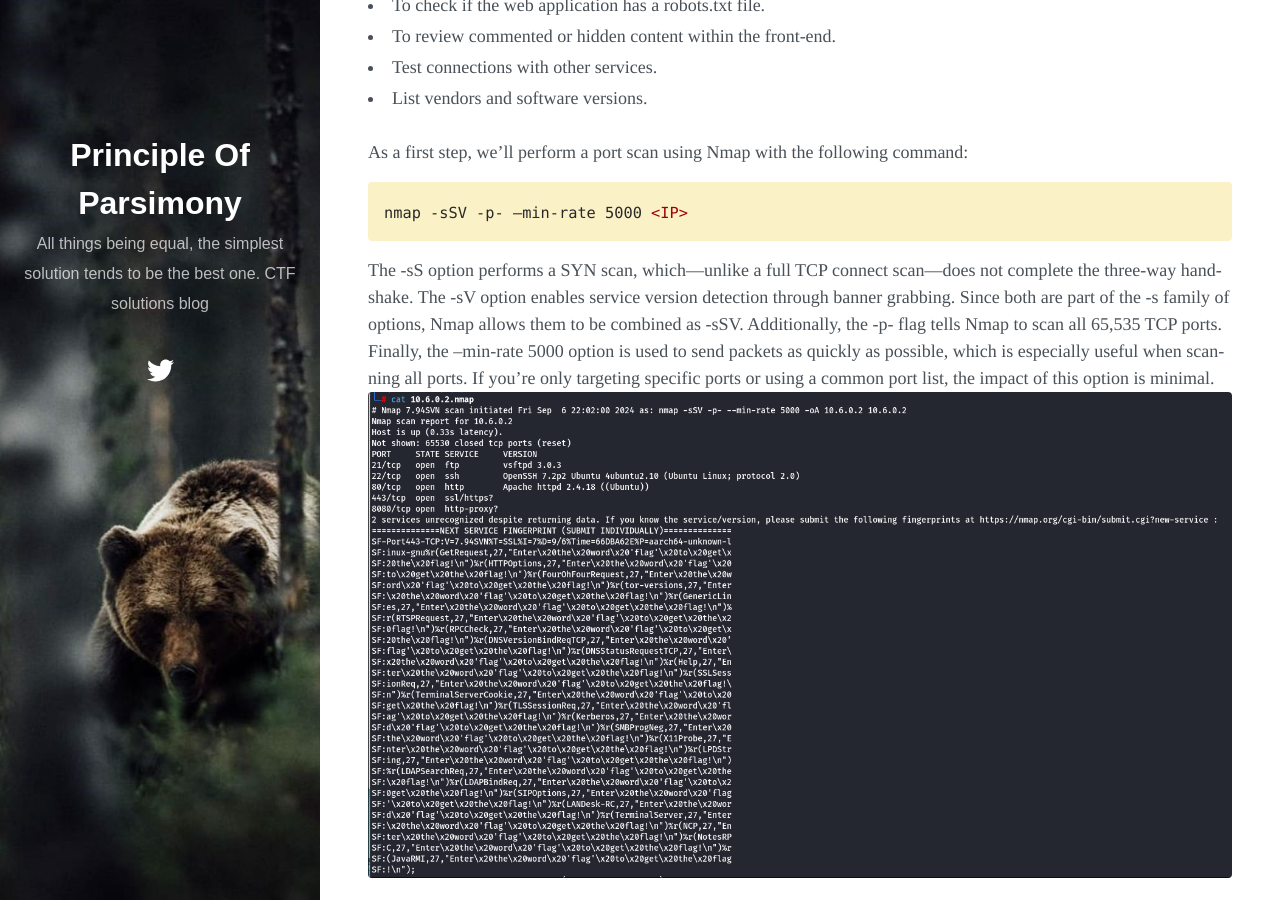
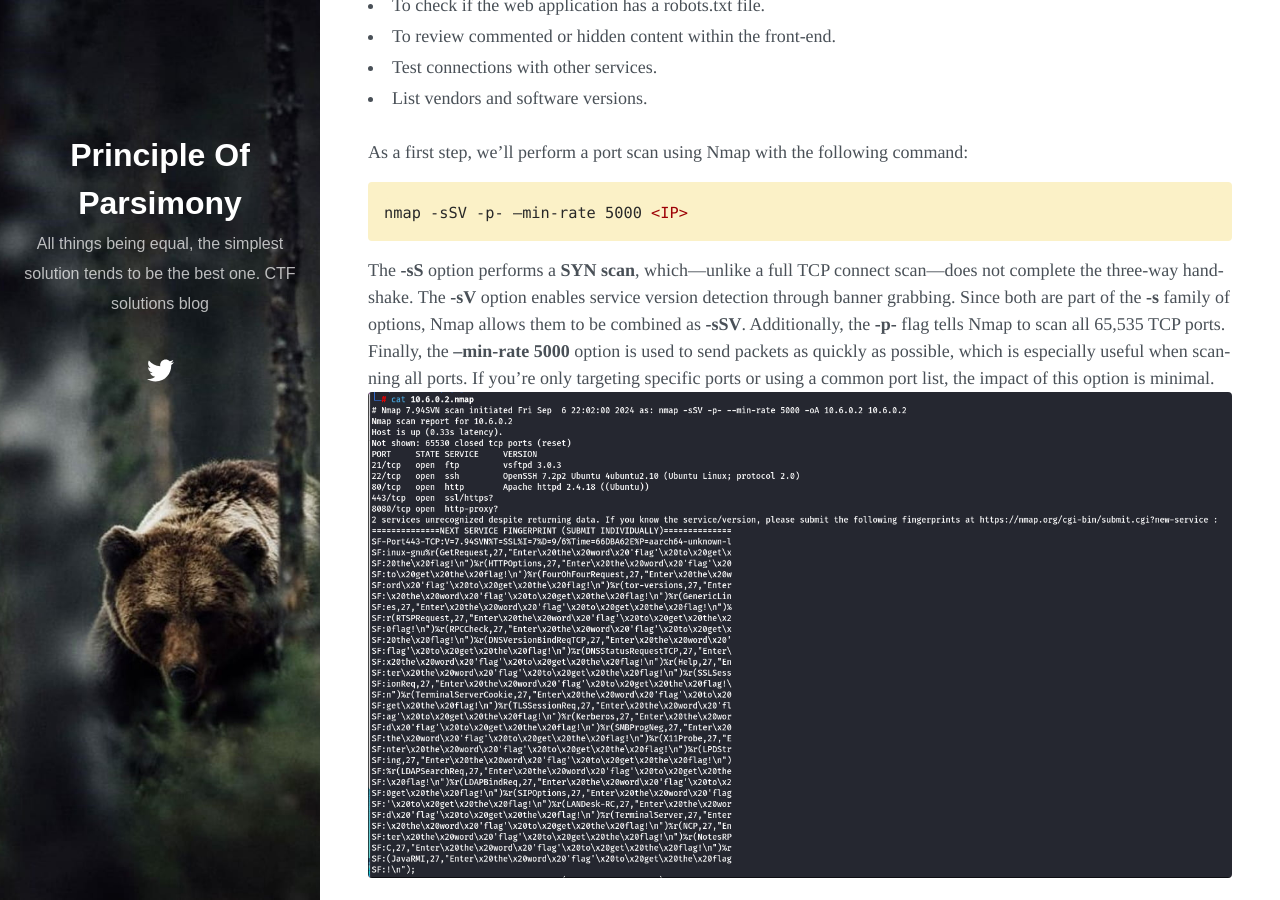
Before and after one commit to InfoSecGopNik/CTF, a Jekyll site: the page built from _posts/2025-07-12-starter-ctf-challenge.md, in a window 1280 px wide and 900 px high, scrolled down 1264 px. Built offline with Jekyll 4.4.1, drawn with Linux system fonts in a browser that asks for light colours; nearby versions of some CDN libraries; some of the changed text lies outside the part shown.

````diff
--- a/_posts/2025-07-12-starter-ctf-challenge.md
+++ b/_posts/2025-07-12-starter-ctf-challenge.md
@@ -70,7 +70,7 @@ As a first step, we'll perform a port scan using Nmap with the following command
 ```html
 nmap -sSV -p- –min-rate 5000 <IP>
 ```
-The -sS option performs a SYN scan, which—unlike a full TCP connect scan—does not complete the three-way handshake. The -sV option enables service version detection through banner grabbing. Since both are part of the -s family of options, Nmap allows them to be combined as -sSV. Additionally, the -p- flag tells Nmap to scan all 65,535 TCP ports. Finally, the --min-rate 5000 option is used to send packets as quickly as possible, which is especially useful when scanning all ports. If you're only targeting specific ports or using a common port list, the impact of this option is minimal.
+The **-sS** option performs a **SYN scan**, which—unlike a full TCP connect scan—does not complete the three-way handshake. The **-sV** option enables service version detection through banner grabbing. Since both are part of the **-s** family of options, Nmap allows them to be combined as **-sSV**. Additionally, the **-p-** flag tells Nmap to scan all 65,535 TCP ports. Finally, the **--min-rate 5000** option is used to send packets as quickly as possible, which is especially useful when scanning all ports. If you're only targeting specific ports or using a common port list, the impact of this option is minimal.
 ![](https://raw.githubusercontent.com/InfoSecGopNik/CTF/main/_posts/images/starter-ctf-challenge/1.png)
 <br>
 Once we've listed the ports and services, we'll try connecting to each of them.
@@ -111,7 +111,7 @@ After accepting the SSL certificate, we observe that the service resembles the o
 ![](https://raw.githubusercontent.com/InfoSecGopNik/CTF/main/_posts/images/starter-ctf-challenge/15.png)
 ![](https://raw.githubusercontent.com/InfoSecGopNik/CTF/main/_posts/images/starter-ctf-challenge/16.png)
 ## Flag #5: Connect to the SSH service
-Almost at the end, the challenge asks us to get the flag through SSH. This involves a brute-force approach, where we try different username and password combinations. While there are many tools to do this, we'll use the ssh_login module from Metasploit.
+Almost at the end, the challenge asks us to get the flag through SSH. This involves a brute-force approach, where we try different username and password combinations. While there are many tools to do this, we'll use the **ssh_login** module from **Metasploit**.
 ![](https://raw.githubusercontent.com/InfoSecGopNik/CTF/main/_posts/images/starter-ctf-challenge/17.png)
 <br>
 To proceed, we configure the required parameters and select a typical username such as **admin** or **root**, commonly present in SSH services. Upon running the attack with a password dictionary, we find that the **admin** user is using a default password, which is successfully discovered by the module.
````
